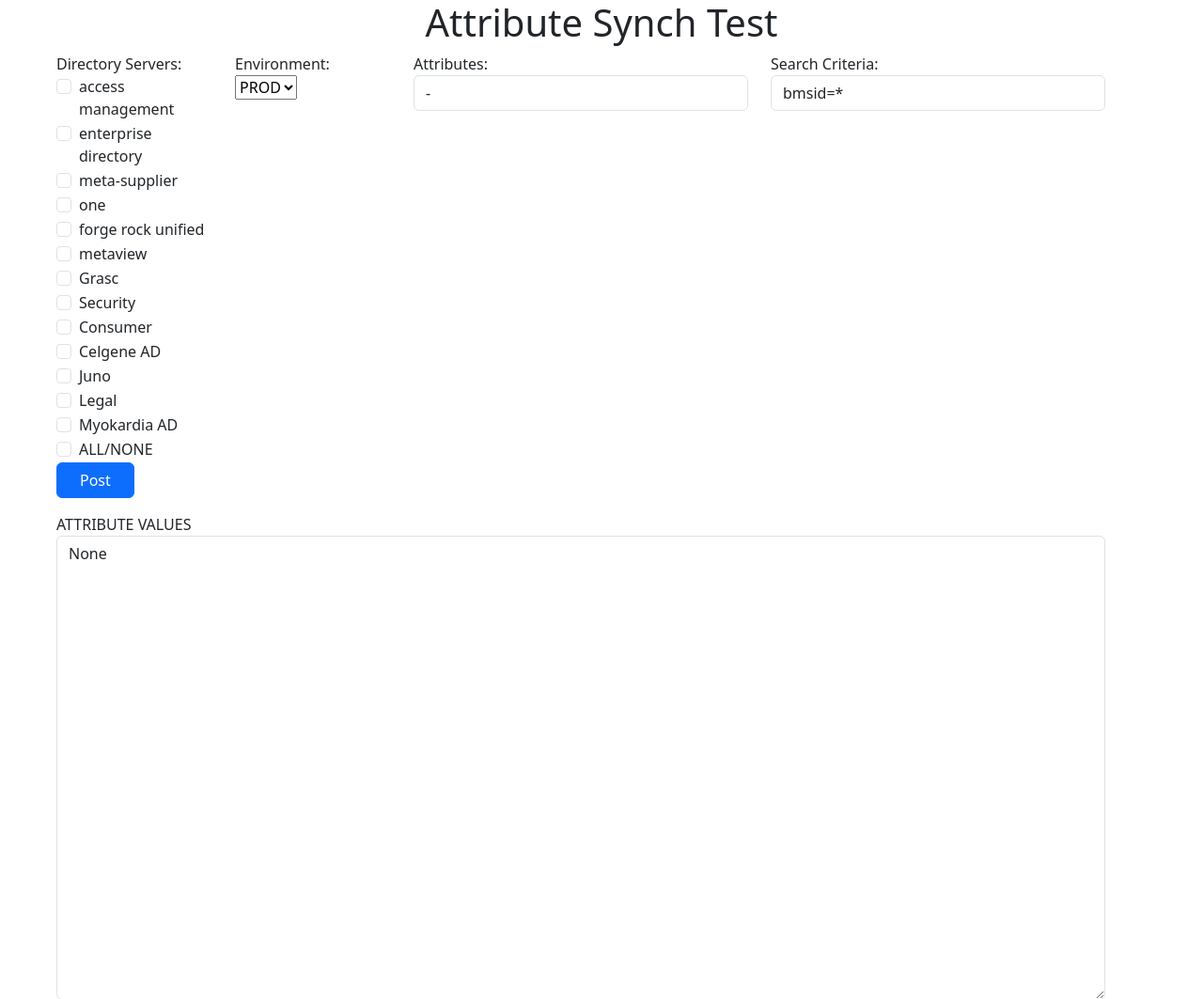
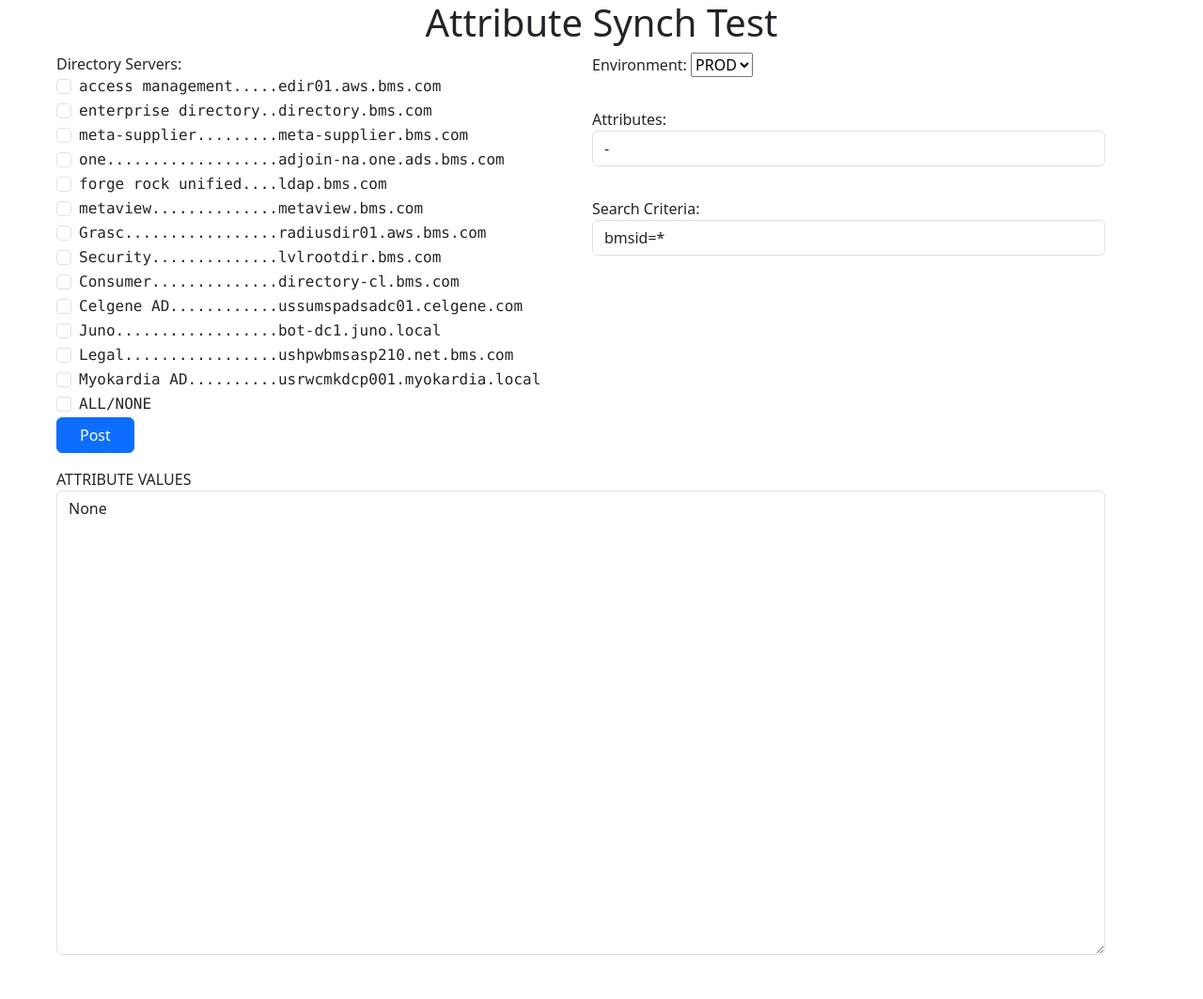
Before and after one commit to lsams31766/ldap_client_test, a Flask app: page / in a window 1280 px wide. Shown: the top 1063 px of the page at 94% size. After the commit the page ends 1016 px from the top, so only its background shows below. Run offline with Flask 3, Linux system fonts and the light colour scheme.

Commit message:
flask app fixes

```diff
--- a/flask_app/app.py
+++ b/flask_app/app.py
@@ -169,9 +169,15 @@ def get_server_details(s,env_selected):
             if item['description']:
                 out_str += f"{item['description']} "
             if item['je']:
-                out_str += f" - je connector: {item['je']}"
+                out_str += f" - JE connector: {item['je']}"
+            if (item['je'] and not item['description']):
+                out_str = s + out_str
+            if not out_str:
+                out_str = s # if no description or je found
             return out_str
     # not found
+    # just give the server name if no other info available
+    out_str = s
     return out_str
 
 def process_query(servers_selected, new_attributes, new_filter,env_selected):
@@ -183,8 +189,8 @@ def process_query(servers_selected, new_attributes, new_filter,env_selected):
     #print(f'process_query SS:{servers_selected} NA:{new_attributes} NF:{new_filter}')
     if not servers_selected:
         return 'ERROR - can not search - Select one or more servers'
-    if new_attributes == '*':
-        return 'ERROR - need one or more attributes, can not search for all attributes'
+    #if new_attributes == '*':
+        #return 'ERROR - need one or more attributes, can not search for all attributes'
     if new_attributes == '':
         return 'ERROR - need one or more attributes'
     # new_filter needs to be in form: attr=x OR attr=[x,y,z...]
@@ -217,15 +223,18 @@ def process_query(servers_selected, new_attributes, new_filter,env_selected):
         #print(f'-->dir_creds {dir_creds}')
         # print(f'==>new_filter {new_filter}')
         try:
+            #print(f'==>search {dir_creds}, {d["search_base"]}, {new_filter}, {attr_list}')
             r,results = paged_search(dir_creds, d['search_base'],
             new_filter, search_scope, attr_list)
+            # for now do raw output - TODO format this output
+            #print(f'search results {results} r {r}')
+            #txt_out += s + ': ' + str(result_to_dict(results)) + '\n'\
+            if txt_out:
+                txt_out += '-----\n'
+            txt_out += format_output(s, results, attr_list, env_selected)
         except:
-            r = False
-            results = []
-        # for now do raw output - TODO format this output
-        # print(f'search results {results} r {r}')
-        #txt_out += s + ': ' + str(result_to_dict(results)) + '\n'\
-        txt_out += format_output(s, results, attr_list, env_selected)
+            print(f'Got EXCEPTION connecting to {s}')
+            txt_out += f'ERROR connecting to {s}\n'
     #print(f'==>{txt_out}<==')
     return txt_out
 
@@ -242,7 +251,7 @@ def index():
     #print(servers_selected)
     if request.method == "POST":
         d = request.form.to_dict()
-        print(f'POST got {d}')
+        # print(f'POST got {d}')
         # FORMAT: {'meta-supplier': '1', 'one': '1', 'forge rock unified': '1', 'metaview': '1',
         # 'submit': 'Post', 'set_attributes': 'password', 'set_criteria': 'bmsid=2027'}
         # get the servers selected
--- a/flask_app/creds.json
+++ b/flask_app/creds.json
@@ -17,7 +17,7 @@
     ],
     "uat_creds": [
       {"name":"Grasc","host":"radiustest01.aws.bms.com","pw":"Z3JhczMwODA=",
-        "user":"cn=join engine,ou=nonpeople,o=bms.com",
+        "user":"uid=metajoinengine,ou=nonpeople,o=bms.com",
         "port":389},
       {"name":"Legal","host":"usabhbmsvhz393.net.bms.com","pw":"cjJkMg==",
         "user":"cn=join engine,ou=nonpeople,o=bms.com",
--- a/flask_app/servers.json
+++ b/flask_app/servers.json
@@ -35,7 +35,7 @@
     "url":"dirtest-cl.bms.com","description":"","je":""},
   {"name":"meta-supplier","creds":"metaqa-supplier","search_base":"o=bms.com",
     "url":"meta-supplier-test.bms.com","description":"","je":"EntWr"},
-  {"name":"uno","creds":"uno","search_base":"DC=one,DC=ads,DC=bms,DC=com",
+  {"name":"uno","creds":"uno","search_base":"DC=uno,DC=adt,DC=bms,DC=com",
     "url":"usabrbmsdct001.uno.adt.bms.com","description":"","je":"UNO"},
   {"name":"forge rock qa","creds":"dsusr-1-r1-qa","search_base":"o=bms.com",
     "url":"dsusr-1-r1-qa.web.bms.com","description":"","je":"fru"},
--- a/flask_app/templates/index.html
+++ b/flask_app/templates/index.html
@@ -51,7 +51,7 @@
     <form method="post" id="myForm" action="/">
         <div class="container-lg my-1 mx-5">
             <div class="row">
-                <div class="col-lg-2">
+                <div class="col-lg-6">
                     <label>Directory Servers:</label>
                     {% for item in servers_selected %}
                         <div class="form-check">
@@ -64,8 +64,8 @@
                                 onclick="toggle(this)"
                             {% endif %}
                             >
-                            <label class="form-check-label" for=flexCheck2>
-                                {{item['name']}}
+                            <label class="form-check-label" for=flexCheck2 style="font-family:Consolas">
+                                {{item['display_name']}}
                             </label>
                         </div>
                     {% endfor %}
@@ -73,7 +73,7 @@
                         <input type="submit" class="btn btn-primary px-4" name="btnSubmit"  value="Post"/>
                     </div>
                 </div>
-                <div class="col-lg-2">
+                <div class="col-lg-6">
                     <label for="environment">Environment:</label>
                     <select name="environment" id ="environment">
                         <option value="PROD"
@@ -85,17 +85,15 @@
                             selected="selected"
                         {% endif %}>UAT</option>"
                     </select>
-                </div>
-                <div class="col-lg-4">
+                    <hr class="invisible" />
                     <div class="form-group" p-5>
                         <label for="setAttributes">Attributes:</label>
-                        <input type="text" name="set_attributes" class="form-control" id="setAttribute" value={{attribute_selected}}>
+                        <input type="text" name="set_attributes" class="form-control" id="setAttribute" spellcheck="false" value={{attribute_selected}}>
                     </div>
-                </div>
-                <div class="col-lg-4">
+                    <hr class="invisible" />
                     <div class="form-group" p-5>
                         <label for="setCriteria">Search Criteria:</label>
-                        <input type="text" name="set_criteria" class="form-control" id="setCriteria" value={{ search_critera_chosen }}>
+                        <input type="text" name="set_criteria" class="form-control" id="setCriteria" spellcheck="false" value={{ search_critera_chosen }}>
                     </div>
                 </div>
             </div>
@@ -105,7 +103,7 @@
         <div class="form-group">
             <label for="AttributeValuesTextarea">ATTRIBUTE VALUES</label>
             <textarea class="form-control" id="AttributeValuesTextarea"
-            rows="20">{{filter_output}}</textarea>
+            rows="20" spellcheck="false">{{filter_output}}</textarea>
         </div>
     </div>
 
--- a/ldap_client.py
+++ b/ldap_client.py
@@ -42,7 +42,7 @@ def get_login_info(login_creds):
         login_creds = login_creds.split('|')
 
     port = int(login_creds[3])
-    if port == 389:
+    if (port == 389) or (port == 2008):
         server_url = "ldap://" + login_creds[0] + ":" + str(port)
     elif port == 636:
         server_url = "ldaps://" + login_creds[0] + ":" + str(port)
```
